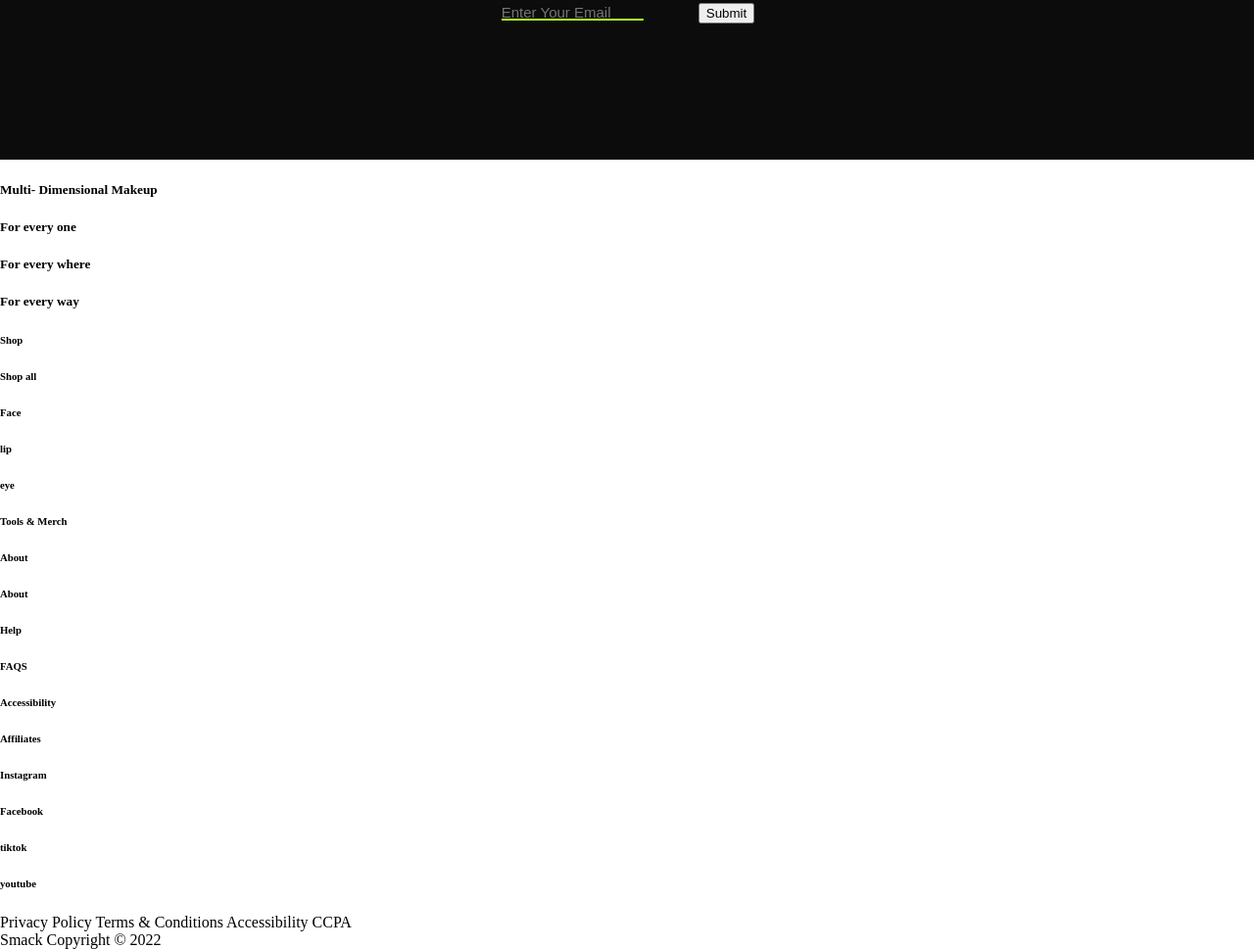
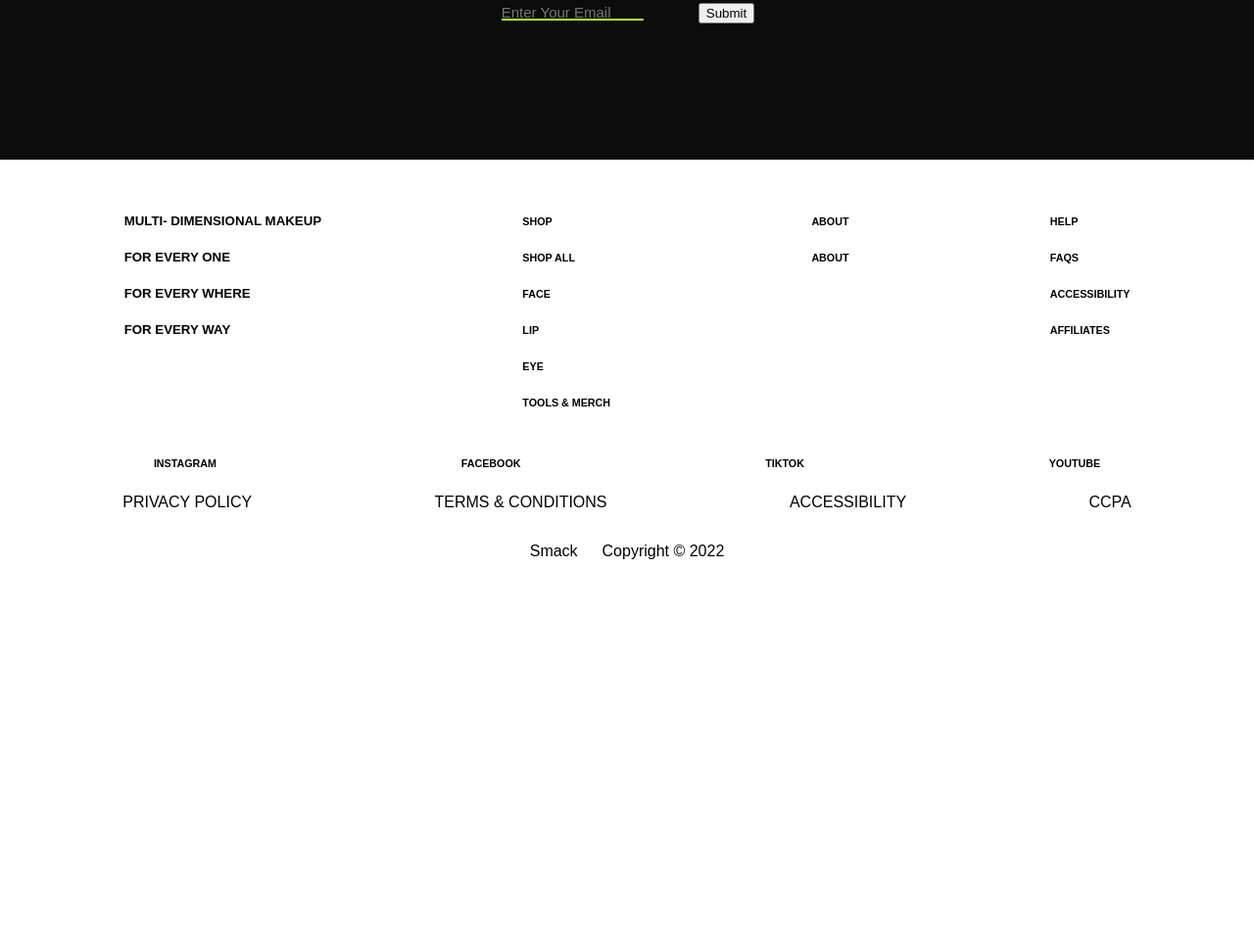
Before and after one commit to ShannonIanthe/Makeup-Website, a plain HTML site: page index.html in a window 1280 px wide. Shown: the part 1815-2784 px from the top of the page at 98% size. After the commit the page ends 2419 px from the top, so only its background shows below. Drawn offline with Linux system fonts and the light colour scheme; no server answers; a web font is replaced by a local one.

Commit message:
finished footer

```diff
--- a/footer.js
+++ b/footer.js
@@ -0,0 +1,59 @@
+const createFooter = () => {
+    let footer = document.querySelector('footer');
+
+    footer.innerHTML = `
+    <footer>
+      <div class="footer-menu1">
+        <div class="footer-one">
+        <h5>Multi- Dimensional Makeup</h5>
+          <h5>For every one</h5>
+          <h5>For every where</h5>
+          <h5>For every way</h5>
+        </div>
+
+
+      <div class="footer-two">
+        <h6>Shop</h6>
+        <h6>Shop all</h6>
+        <h6>Face</h6>
+        <h6>lip</h6>
+        <h6>eye</h6>
+        <h6>Tools & Merch</h6>
+      </div>
+
+      <div class="footer-three">
+        <h6>About</h6>
+        <h6>About</h6>
+      </div>
+
+      <div class="footer-four">
+        <h6>Help</h6>
+        <h6>FAQS</h6>
+        <h6>Accessibility</h6>
+        <h6>Affiliates</h6>
+      </div>
+    </div>
+
+    <div class="footer-menu2">
+      <div><h6>Instagram</h6></div>
+      <div><h6>Facebook</h6></div>
+      <div><h6>tiktok</h6></div>
+      <div><h6>youtube</h6></div>
+    </div>
+
+    <div class="footer-menu3">
+      <h7>Privacy Policy</h7>
+      <h7>Terms & Conditions</h7>
+      <h7>Accessibility</h7>
+      <h7>CCPA</h7>
+    </div>
+
+    <div class="footer-menu4">
+      <h7>Smack</h7>
+      <h7>&emsp; Copyright &copy; 2022</h7>
+    </div>
+
+    </footer>`
+}
+
+createFooter();
--- a/index.html
+++ b/index.html
@@ -64,62 +64,12 @@
       </form>
     </section>
 
-<footer>
-  <div class="footer-menu1">
-    <div class="footer-one">
-    <h5>Multi- Dimensional Makeup</h5>
-      <h5>For every one</h5>
-      <h5>For every where</h5>
-      <h5>For every way</h5>
-    </div>
-
-
-  <div class="footer-two">
-    <h6>Shop</h6>
-    <h6>Shop all</h6>
-    <h6>Face</h6>
-    <h6>lip</h6>
-    <h6>eye</h6>
-    <h6>Tools & Merch</h6>
-  </div>
-
-  <div class="footer-three">
-    <h6>About</h6>
-    <h6>About</h6>
-  </div>
-
-  <div class="footer-four">
-    <h6>Help</h6>
-    <h6>FAQS</h6>
-    <h6>Accessibility</h6>
-    <h6>Affiliates</h6>
-  </div>
-</div>
-
-<div class="footer-menu2">
-  <div><h6>Instagram</h6></div>
-  <div><h6>Facebook</h6></div>
-  <div><h6>tiktok</h6></div>
-  <div><h6>youtube</h6></div>
-</div>
-
-<div class="footer-menu3">
-  <h7>Privacy Policy</h7>
-  <h7>Terms & Conditions</h7>
-  <h7>Accessibility</h7>
-  <h7>CCPA</h7>
-</div>
-
-<div class="footer-menu4">
-  <h7>Smack</h7>
-  <h7>Copyright &copy; 2022</h7>
-</div>
-
-</footer>
+<footer></footer>
 
 
 
     <script src="nav.js"></script>
     <script src="app.js"></script>
+    <script src="footer.js"></script>
   </body>
 </html>
--- a/styles.css
+++ b/styles.css
@@ -27,9 +27,10 @@ body {
 }
 
 .log > h1 {
-  margin-right: 13rem;
+  margin-right: 3rem;
   font-size: 2rem;
 }
+
 nav {
   display: flex;
   justify-content: flex-end;
@@ -39,7 +40,7 @@ nav {
   margin: 0rem 1rem;
   gap: 2rem;
   white-space: nowrap;
-  verflow: hidden;
+  font-size: 2vw;
 }
 
 .nav-container {
@@ -110,7 +111,7 @@ img {
 
 .announce-image {
   width: 100%;
-  height: auto;
+  height: 70%;
 }
 
 .announcement-h3 {
@@ -157,6 +158,40 @@ form {
   text-decoration: underline 2px greenyellow;
 }
 
+/* Footer */
+footer {
+  padding: 1rem;
+  font-family: "Barlow Condensed", sans-serif;
+
+}
+.footer-menu1 {
+  display: flex;
+  align-items: flex-start;
+  justify-content: space-around;
+  gap: 1rem;
+  text-transform: uppercase;
+}
+
+.footer-menu2 {
+  display: flex;
+  align-items: flex-start;
+  justify-content: space-around;
+  text-transform: uppercase;
+}
+
+.footer-menu3 {
+  display: flex;
+  align-items: flex-start;
+  justify-content: space-around;
+  text-transform: uppercase;
+}
+
+.footer-menu4 {
+  text-align: center;
+  gap: 1rem;
+  padding-top: 2rem;
+}
+
 /* Keyframes for sign */
 @keyframes slide-left {
   from {
```
Also changed, not shown: images/laura-chouette-FBlRYMG1DUc-unsplash.jpg (added), images/laura-chouette-MQw3mB042aU-unsplash.jpg (added), images/yawen-liao-lgag2swksqs-unsplash.jpg (added).
